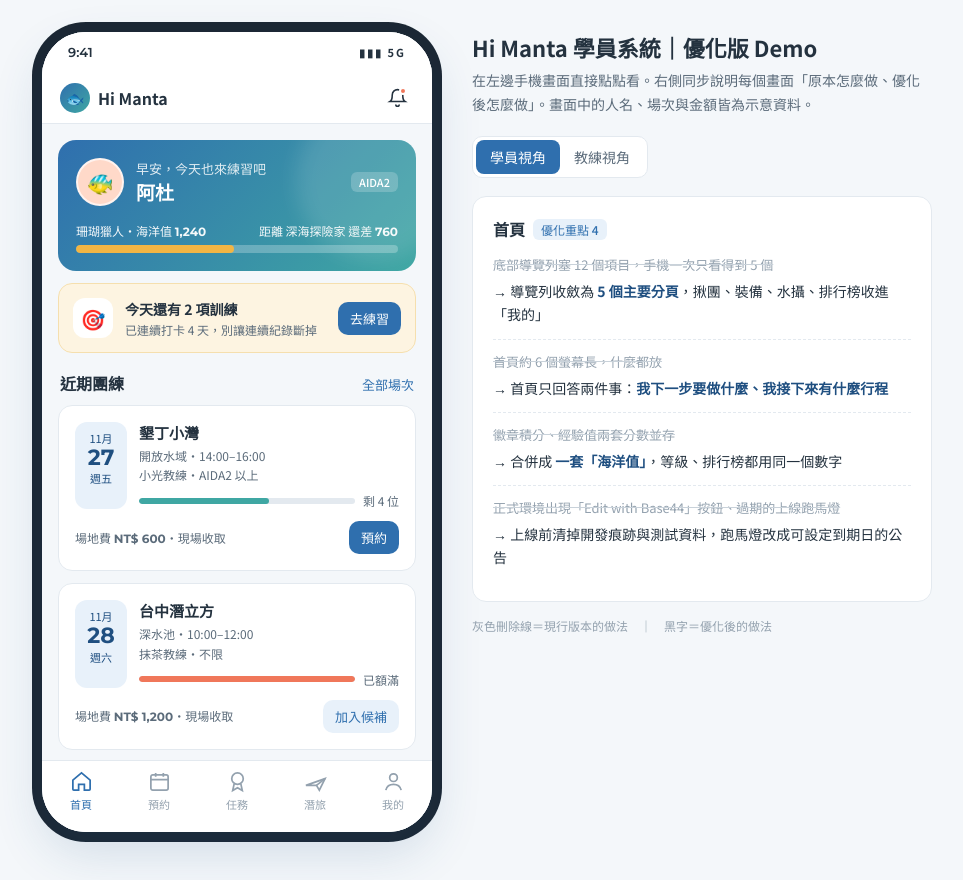
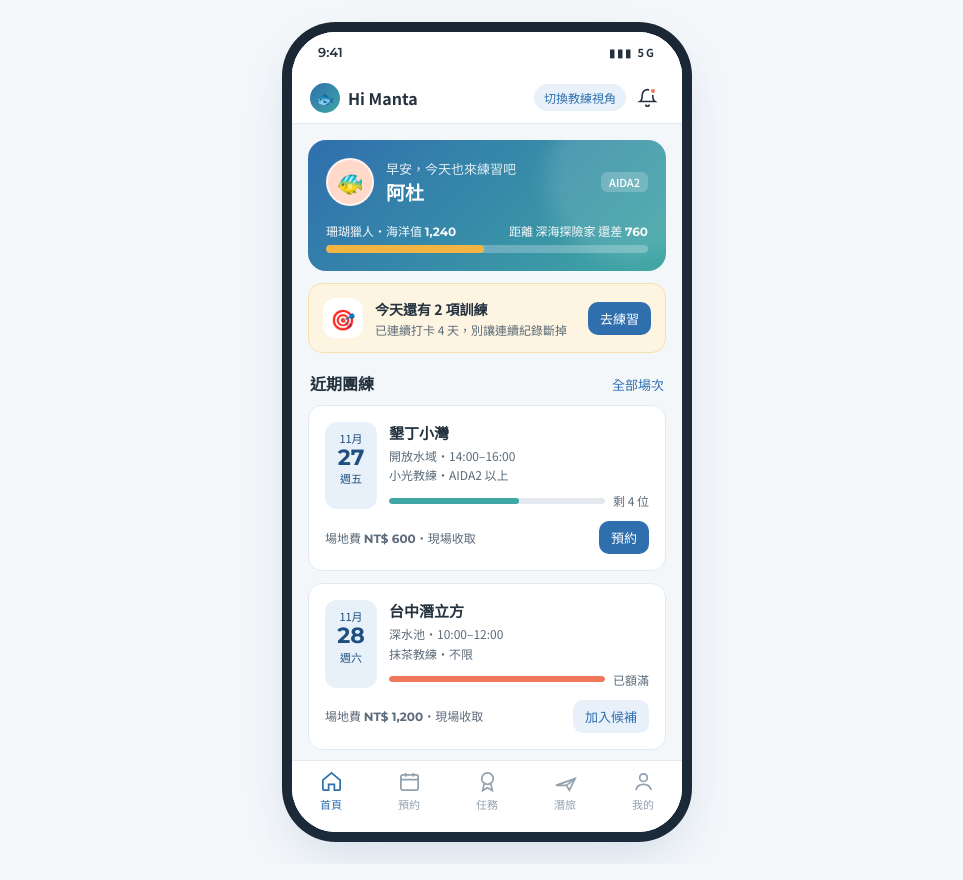
Before and after one commit to wennyping/dq-proposal-033b22, a plain HTML site: page index.html in a window 1280 px wide. Shown: the whole page, without its empty margins (153-1116 px from the left). Drawn offline with Linux system fonts and the light colour scheme.

Commit message:
移除說明面板，只保留系統畫面

```diff
--- a/index.html
+++ b/index.html
@@ -20,7 +20,8 @@ body{font-family:"Noto Sans TC",sans-serif;background:var(--bg);color:var(--ink)
 button{font:inherit;cursor:pointer;border:0;background:none;color:inherit}
 
 /* ---------- layout ---------- */
-.stage{display:flex;gap:40px;justify-content:center;align-items:flex-start;padding:32px 16px 48px;max-width:1180px;margin:0 auto}
+.stage{display:flex;justify-content:center;align-items:center;min-height:100vh;padding:32px 16px}
+.switch{font-size:12px;color:var(--ocean);background:var(--ocean-l);border-radius:14px;padding:5px 10px;font-weight:500}
 .side{flex:1;max-width:460px;position:sticky;top:24px}
 .side h1{font-size:22px;line-height:1.4;margin-bottom:6px}
 .side .sub{color:var(--ink-2);font-size:14px;margin-bottom:20px;line-height:1.7}
@@ -182,15 +183,9 @@ button{font:inherit;cursor:pointer;border:0;background:none;color:inherit}
 .ok-big .c{width:64px;height:64px;border-radius:50%;background:var(--ok-l);color:var(--ok);display:grid;place-items:center;font-size:30px;margin:0 auto 12px}
 .demo-tag{font-size:11px;color:var(--ink-3);text-align:center;margin-top:16px}
 
-@media (max-width:900px){
-  .stage{flex-direction:column;align-items:center;gap:24px;padding:20px 16px 40px}
-  .side{position:static;max-width:390px;width:100%}
-}
 @media (max-width:430px){
-  .stage{padding:0 0 32px}
+  .stage{padding:0;min-height:0;display:block}
   .phone{width:100%;height:100svh;border-radius:0;box-shadow:none}
-  .side{padding:0 16px}
-  .side .intro{padding-top:20px}
 }
 </style>
 </head>
@@ -208,18 +203,6 @@ button{font:inherit;cursor:pointer;border:0;background:none;color:inherit}
     <div class="toast" id="toast"></div>
   </div>
 
-  <aside class="side">
-    <div class="intro">
-      <h1>Hi Manta 學員系統｜優化版 Demo</h1>
-      <p class="sub">在左邊手機畫面直接點點看。右側同步說明每個畫面「原本怎麼做、優化後怎麼做」。畫面中的人名、場次與金額皆為示意資料。</p>
-      <div class="mode" id="mode">
-        <button class="on" data-mode="student">學員視角</button>
-        <button data-mode="coach">教練視角</button>
-      </div>
-    </div>
-    <div class="note" id="note"></div>
-    <p class="legend">灰色刪除線＝現行版本的做法　｜　黑字＝優化後的做法</p>
-  </aside>
 </div>
 
 <script>
@@ -266,47 +249,6 @@ const BADGES=[
   {em:'🏆',n:'繡花針',got:false,auto:true,prog:'年度團練 9 次'},
 ];
 
-/* ================= notes (right panel) ================= */
-const NOTES={
-  home:{t:'首頁',items:[
-    ['底部導覽列塞 12 個項目，手機一次只看得到 5 個','導覽列收斂為 <b>5 個主要分頁</b>，揪團、裝備、水攝、排行榜收進「我的」'],
-    ['首頁約 6 個螢幕長，什麼都放','首頁只回答兩件事：<b>我下一步要做什麼、我接下來有什麼行程</b>'],
-    ['徽章積分、經驗值兩套分數並存','合併成 <b>一套「海洋值」</b>，等級、排行榜都用同一個數字'],
-    ['正式環境出現「Edit with Base44」按鈕、過期的上線跑馬燈','上線前清掉開發痕跡與測試資料，跑馬燈改成可設定到期日的公告'],
-  ]},
-  book:{t:'團練預約',items:[
-    ['所有預約人工審核，24 小時處理一次，急件請到 LINE 找教練','<b>證照已認證＋還有名額＝即時確認</b>，只有例外才進教練的審核中心'],
-    ['額滿就只能放棄','額滿場次可 <b>一鍵候補</b>，有人取消時自動遞補並 LINE 通知'],
-    ['確認信走 Gmail，曾撞到每日寄送上限','預約結果、行前一天提醒改用 <b>LINE 官方帳號推播</b>'],
-    ['取消只要填原因，沒有規則','明確顯示取消期限（例：前 24 小時），放鳥次數記錄在學員資料'],
-  ]},
-  task:{t:'任務與徽章',items:[
-    ['「今天試試看能憋氣多久」，沒有任何安全提醒','任務頁置頂 <b>安全提醒</b>：閉氣練習只在陸上進行，下水一律遵守潛伴制度'],
-    ['100 枚徽章幾乎都要學員拍照、教練審核','系統已有的資料（團練次數、潛旅紀錄、換教練）<b>自動發放</b>，只有生態照、表演類才需證明'],
-    ['每日練習 +20，買一台相機 +10,000，等於練 500 天','分數改以 <b>練習與出席為主</b>；裝備改成「在店內購買自動入帳」，遊戲化直接連到營收'],
-  ]},
-  trip:{t:'潛旅',items:[
-    ['報名 5 步驟：私訊 IG 問名額、填外部表單、匯款、等幾天、被拉進群組','<b>App 內 3 步完成</b>：選方案、填資料、回報匯款末五碼，名額即時扣除'],
-    ['行程詳情只連到 Notion 頁面','重點資訊（費用、包含項目、適合等級）直接顯示，Notion 保留給完整行程表'],
-    ['狀態沒人更新：7 月的團還顯示「未成團」','依日期與人數 <b>自動切換狀態</b>（招募中、已成團、已滿團、已圓滿落幕）'],
-    ['參加完潛旅還要自己上傳證明領徽章','行程結束 <b>自動發放潛旅徽章</b>'],
-  ]},
-  me:{t:'我的',items:[
-    ['群組暱稱要手動照「證照/日期/暱稱」格式填，改暱稱還要審核','暱稱前綴 <b>由證照資料自動產生</b>，學員只填自己的暱稱'],
-    ['揪團、裝備、水攝、排行榜都佔一個主選單','收進「我的」，保留功能但不搶主畫面'],
-    ['裝備選購只寫 LINE ID，店家不知道誰有興趣','加上「我有興趣」按鈕，名單直接進後台，店家可以主動聯繫'],
-  ]},
-  queue:{t:'教練｜審核中心',items:[
-    ['7 條審核分散在不同頁面：證照、暱稱、預約、徽章、任務照片、水攝、揪團','<b>一個收件匣</b> 集中所有待審項目，可依類型篩選，一鍵核准或退回'],
-    ['每一筆預約都要人工點確認','符合規則的預約 <b>自動通過並留下紀錄</b>，教練只處理例外'],
-    ['退回原因要另外私訊說明','退回時選常用理由，系統自動 LINE 通知學員'],
-  ]},
-  dash:{t:'教練｜經營儀表板',items:[
-    ['後台只有「資料匯出」，要看數字得自己整理 Excel','即時看 <b>出席率、回訪率、潛旅成團進度</b>'],
-    ['不知道哪些學員很久沒來','自動列出 <b>60 天沒下水的學員</b>，一鍵發 LINE 邀請回來團練'],
-    ['學員升級沒有人追','依證照與上課日期提示 <b>可推薦的進階課程</b>（例：AIDA2 滿 3 個月推 AIDA3）'],
-  ]},
-};
 
 /* ================= icons ================= */
 const I={
@@ -342,17 +284,12 @@ function render(){
   tb.querySelectorAll('button').forEach(b=>b.onclick=()=>{S.tab=b.dataset.tab;S.tripBooking=null;render();$('#content').scrollTop=0});
   const titles={home:'',book:'團練預約',task:'任務與徽章',trip:'潛旅',me:'我的',queue:'審核中心',dash:'經營儀表板'};
   $('#appbar').innerHTML=S.tab==='home'
-    ?`<div class="brand"><div class="logo">🐟</div>Hi Manta</div><button class="bell" onclick="toast('明天 14:00 墾丁小灣團練，記得帶防寒衣與配重。')">${I.bell}<span class="dot"></span></button>`
-    :`<div class="title">${titles[S.tab]}</div>${S.mode==='coach'?'<span class="pill p-sun">教練</span>':''}`;
+    ?`<div class="brand"><div class="logo">🐟</div>Hi Manta</div><div style="display:flex;align-items:center;gap:4px">${`<button class="switch" onclick="setMode('${S.mode==='student'?'coach':'student'}')">${S.mode==='student'?'切換教練視角':'切換學員視角'}</button>`}<button class="bell" onclick="toast('明天 14:00 墾丁小灣團練，記得帶防寒衣與配重。')">${I.bell}<span class="dot"></span></button></div>`
+    :`<div class="title">${titles[S.tab]}</div>${`<button class="switch" onclick="setMode('${S.mode==='student'?'coach':'student'}')">${S.mode==='student'?'切換教練視角':'切換學員視角'}</button>`}`;
   $('#content').innerHTML=VIEWS[S.tab]();
   bind();
-  renderNote();
 }
 
-function renderNote(){
-  const n=NOTES[S.tab];
-  $('#note').innerHTML=`<h2>${n.t}<span class="tag">優化重點 ${n.items.length}</span></h2>`+n.items.map(([b,a])=>`<div class="pair"><div class="before">${b}</div><div class="after">→ ${a}</div></div>`).join('');
-}
 
 const VIEWS={
 home(){
@@ -604,10 +541,7 @@ function gearSheet(){
   $('#sheet').querySelectorAll('[data-int]').forEach(b=>b.onclick=()=>{b.outerHTML='<span class="pill p-ok">已通知店家</span>';toast('店家已收到你的詢問，會透過 LINE 與你聯繫。')});
 }
 
-document.querySelectorAll('#mode button').forEach(b=>b.onclick=()=>{
-  document.querySelectorAll('#mode button').forEach(x=>x.classList.toggle('on',x===b));
-  S.mode=b.dataset.mode;S.tab=TABS[S.mode][0][0];closeSheet();render();$('#content').scrollTop=0;
-});
+function setMode(m){S.mode=m;S.tab=TABS[m][0][0];S.tripBooking=null;closeSheet();render();$('#content').scrollTop=0}
 
 render();
 </script>
```
